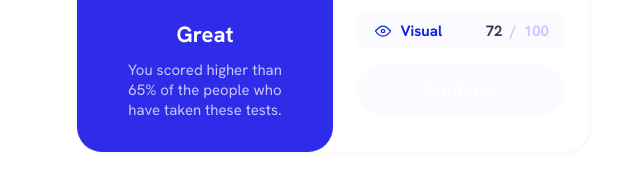
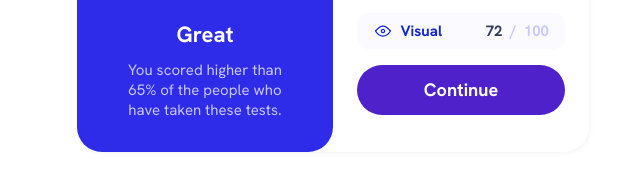
Before and after one commit to Orozimbo1/resultSummary_Component, a plain HTML site: page index.html in a window 1280 px wide. In both pictures the pointer is over the button "Continue". Shown: the part 434-624 px from the top of the page, without its empty margins (307-947 px from the left). Drawn offline with Linux system fonts and the light colour scheme; a web font is replaced by a local one.

Commit message:
refactor style.css

```diff
--- a/style.css
+++ b/style.css
@@ -127,7 +127,7 @@ button {
 }
 
 button:hover {
-  background-color: hsla(241, 100%, 99%);
+  background-color: hsla(256, 72%, 46%, 1);
 }
 
 @media screen and (min-width: 376px) {
```
